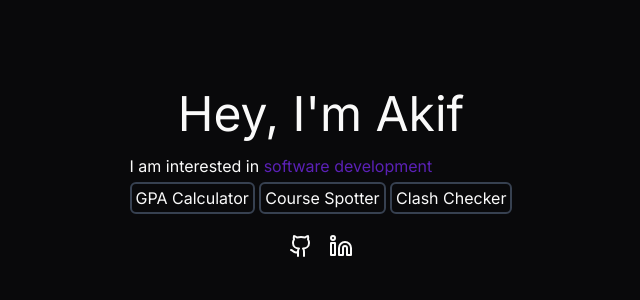
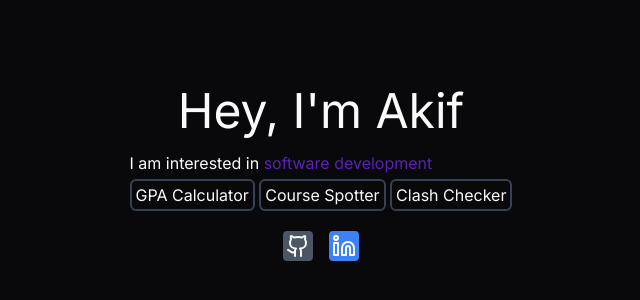
Before and after one commit to akifisitan/akifisitan.dev, a SvelteKit app: page / in a window 1280 px wide. Shown: the part 214-514 px from the top of the page, without its empty margins (319-959 px from the left). Built offline with nearby package versions, Linux system fonts and the light colour scheme.

Commit message:
Modify main page icons

```diff
--- a/src/routes/+page.svelte
+++ b/src/routes/+page.svelte
@@ -33,11 +33,15 @@
 		>
 	</div>
 	<div class="flex flex-row p-4">
-		<a class="p-2" href="https://github.com/akifisitan" target="_blank"
-			><Github class="w-6 h-6" /></a
+		<a
+			class="m-2 border-[3px] border-gray-600 rounded-sm"
+			href="https://github.com/akifisitan"
+			target="_blank"><Github class="bg-gray-600 hover:text-gray-900" /></a
 		>
-		<a class="p-2" href="https://linkedin.com/in/akifisitan" target="_blank"
-			><Linkedin class="w-6 h-6" /></a
+		<a
+			class="m-2 border-[3px] border-blue-500 rounded-sm"
+			href="https://linkedin.com/in/akifisitan"
+			target="_blank"><Linkedin class="bg-blue-500 hover:text-blue-900" /></a
 		>
 		<!-- <a class="p-2" href="/files/cv" target="_blank"><FileText class="w-6 h-6" /></a> -->
 	</div>
```
